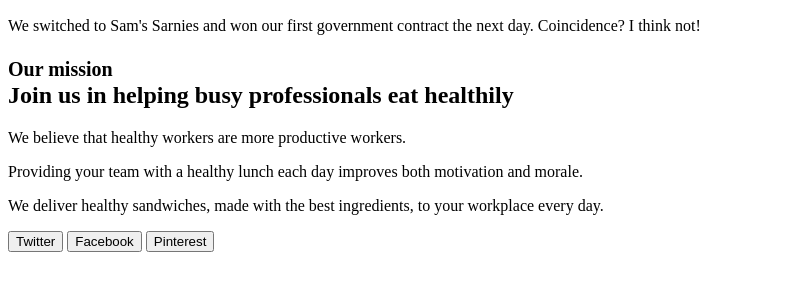
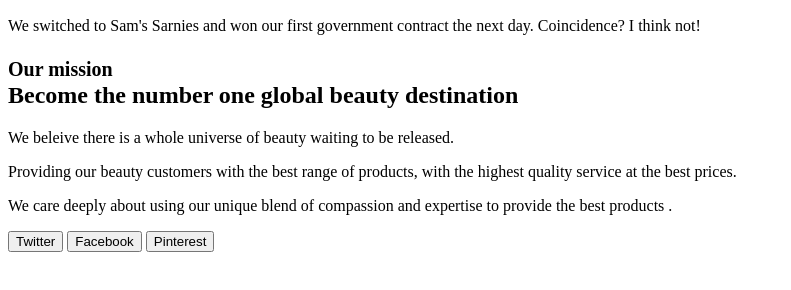
Before and after one commit to Taiyan123/web-project, a plain HTML site: page index.html in a window 1280 px wide. Shown: the part 374-664 px from the top of the page, without its empty margins (0-791 px from the left). Drawn offline with Linux system fonts and the light colour scheme.

Commit message:
Update index.html

```diff
--- a/index.html
+++ b/index.html
@@ -41,11 +41,11 @@
 
 
   <div id="mission">
-    <h2><small>Our mission</small><br />Join us in helping busy professionals eat healthily</h2>
+    <h2><small>Our mission</small><br />Become the number one global beauty destination</h2>
 
-    <p>We believe that healthy workers are more productive workers.</p>
-    <p>Providing your team with a healthy lunch each day improves both motivation and morale.</p>
-    <p>We deliver healthy sandwiches, made with the best ingredients, to your workplace every day.</p>
+    <p>We beleive there is a whole universe of beauty waiting to be released.</p>
+    <p>Providing our beauty customers with the best range of products, with the highest quality service at the best prices.</p>
+    <p>We care deeply about using our unique blend of compassion and expertise to provide the best products .</p>
 
     <div id='social-buttons'>
       <button class='btn-twitter'>Twitter</button>
```
